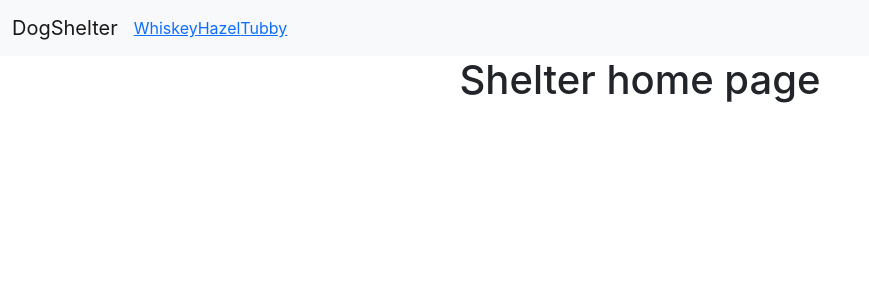
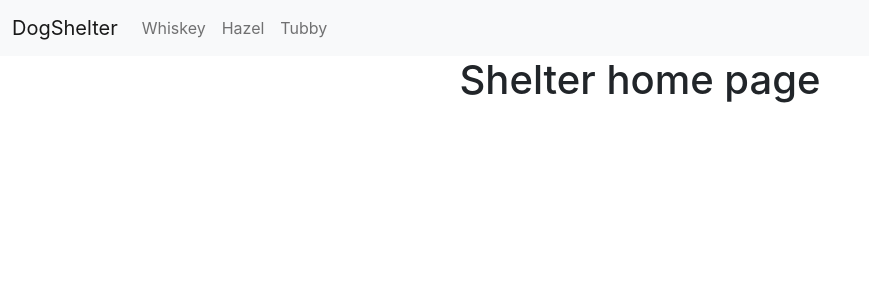
Before and after one commit to Wings30306/react-dog-shelter, a React (Create React App) app in the folder shelter/: page / in a window 1280 px wide. Shown: the top 300 px of the page, without its empty margins (0-869 px from the left). Built offline with nearby package versions, Linux system fonts and the light colour scheme.

Commit message:
Add bootstrap classname for better display

```diff
--- a/shelter/src/Nav.js
+++ b/shelter/src/Nav.js
@@ -13,7 +13,7 @@ class Nav extends Component {
                     </button>
                     <div class="collapse navbar-collapse" id="navbarNavAltMarkup">
                         <div class="navbar-nav">
-                            {this.props.dogs.map(dog => <NavLink to={`/${dog.name}`}>{dog.name}</NavLink>)}
+                            {this.props.dogs.map(dog => <NavLink className="nav-link" to={`/${dog.name}`}>{dog.name}</NavLink>)}
                         </div>
                     </div>
                 </div>
```
